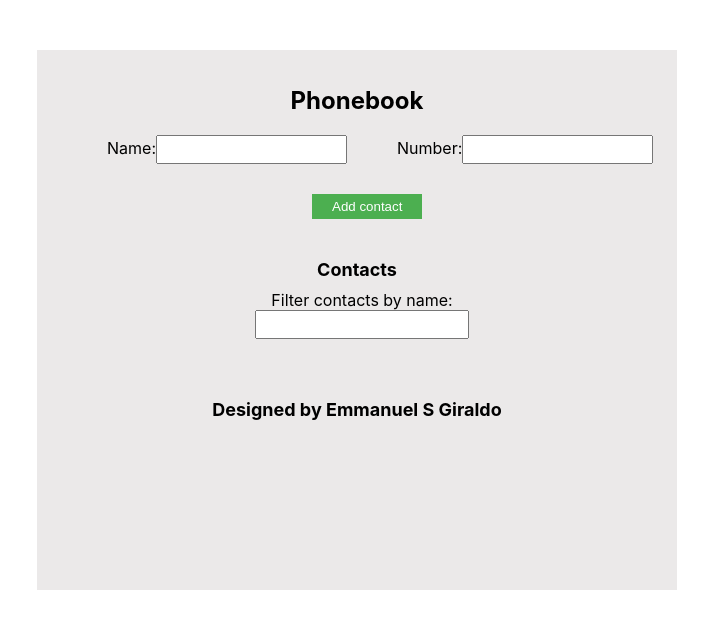
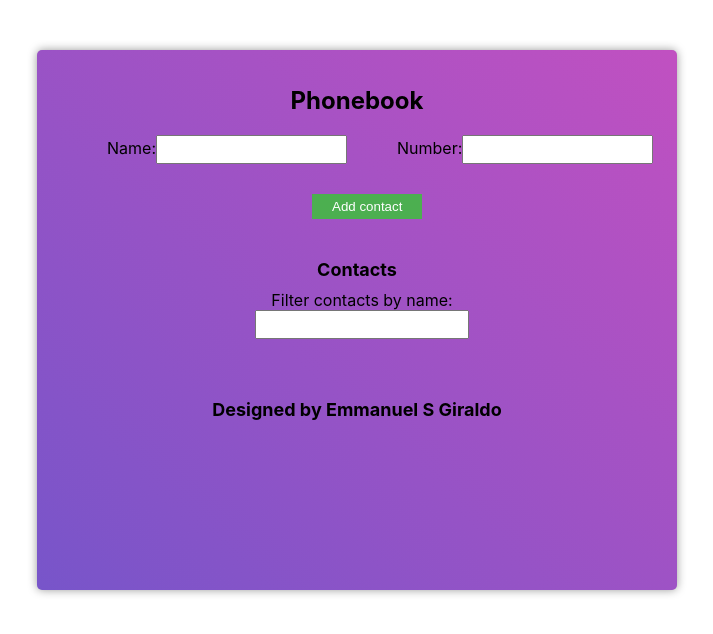
Before and after one commit to EmmanuelSGiraldo/goit-react-hw-02-phonebook, a React (Create React App) app: page / in a window 1280 px wide. Shown: the top 634 px of the page, without its empty margins (283-996 px from the left). Built offline with nearby package versions, Linux system fonts and the light colour scheme.

Commit message:
normalize css

```diff
--- a/package.json
+++ b/package.json
@@ -7,6 +7,7 @@
     "@testing-library/jest-dom": "^5.16.3",
     "@testing-library/react": "^12.1.4",
     "@testing-library/user-event": "^13.5.0",
+    "normalize.css": "^8.0.1",
     "react": "^18.1.0",
     "react-dom": "^18.1.0",
     "react-scripts": "5.0.1",
--- a/src/components/App/App.module.scss
+++ b/src/components/App/App.module.scss
@@ -2,11 +2,32 @@
 .app {
   width: 600px;
   min-height: 500px;
-  background: rgb(235, 233, 233);
   max-width: 600px;
   margin: 50px auto;
   padding: 20px;
   text-align: center;
+  border-radius: 5px;
+  background-color: #4158D0;
+background-image: linear-gradient(43deg, #4158D0 0%, #C850C0 46%, #FFCC70 100%);
+background-size: 400% 400%;
+animation: gradient 6s ease infinite;
+box-shadow: 0 0 10px rgba(0, 0, 0, 0.4);
+border-radius: 5px;
+}
+
+@keyframes gradient {
+  0% {
+    background-position: 0% 50%;
+  }
+  50% {
+    background-position: 100% 50%;
+  }
+  100% {
+    background-position: 0% 50%;
+  }
+}
+
+
 
   h1 {
     margin-bottom: 20px;
@@ -18,4 +39,3 @@
     margin-bottom: 10px;
     font-size: 18px;
   }
-}
```
Also changed, not shown: 1 other file (tests, documents, lock files or other folders).
